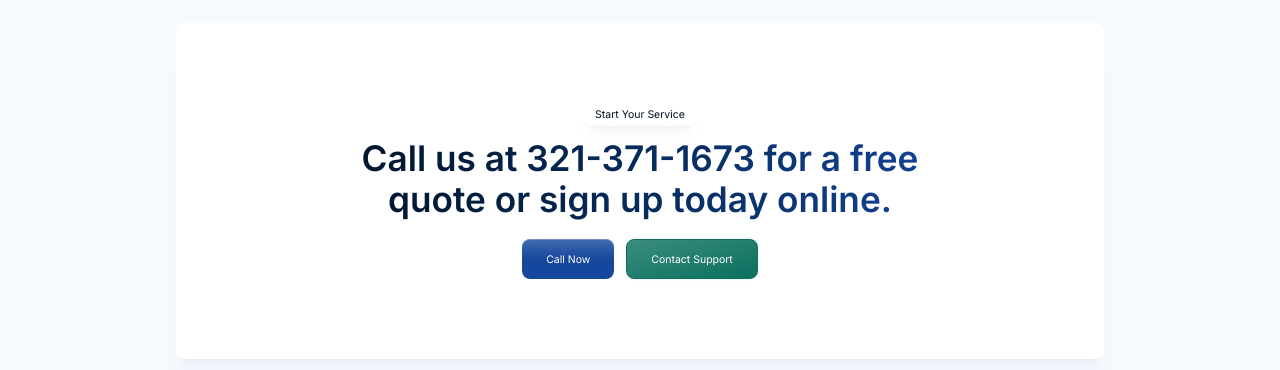
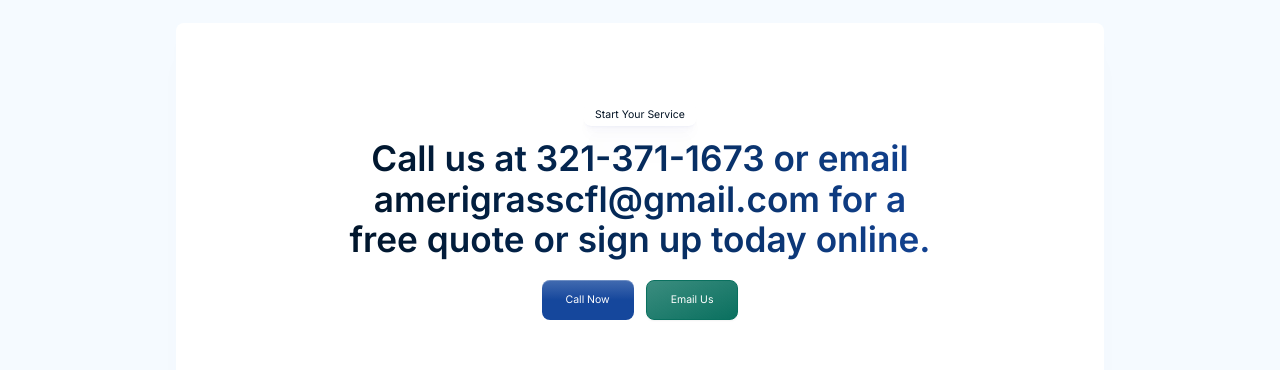
Before and after one commit to dmytro-webild/a9d49f21-35ad-4097-81cf-54df02e85344, a React (Vite) app: page / in a window 1280 px wide. Shown: the part 5420-5790 px from the top of the page. Built offline with nearby package versions, Linux system fonts and the light colour scheme; a web font is replaced by a local one.

Commit message:
Bob AI: Add the email address 'amerigrasscfl@gmail.com' to the contact section.

```diff
--- a/src/pages/HomePage.tsx
+++ b/src/pages/HomePage.tsx
@@ -243,14 +243,14 @@ export default function HomePage() {
     <SectionErrorBoundary name="contact">
           <ContactCta
       tag="Start Your Service"
-      text="Call us at 321-371-1673 for a free quote or sign up today online."
+      text="Call us at 321-371-1673 or email amerigrasscfl@gmail.com for a free quote or sign up today online."
       primaryButton={{
         text: "Call Now",
         href: "tel:3213711673",
       }}
       secondaryButton={{
-        text: "Contact Support",
-        href: "mailto:support@amerigrass.com",
+        text: "Email Us",
+        href: "mailto:amerigrasscfl@gmail.com",
       }}
       textAnimation="fade-blur"
     />
```
